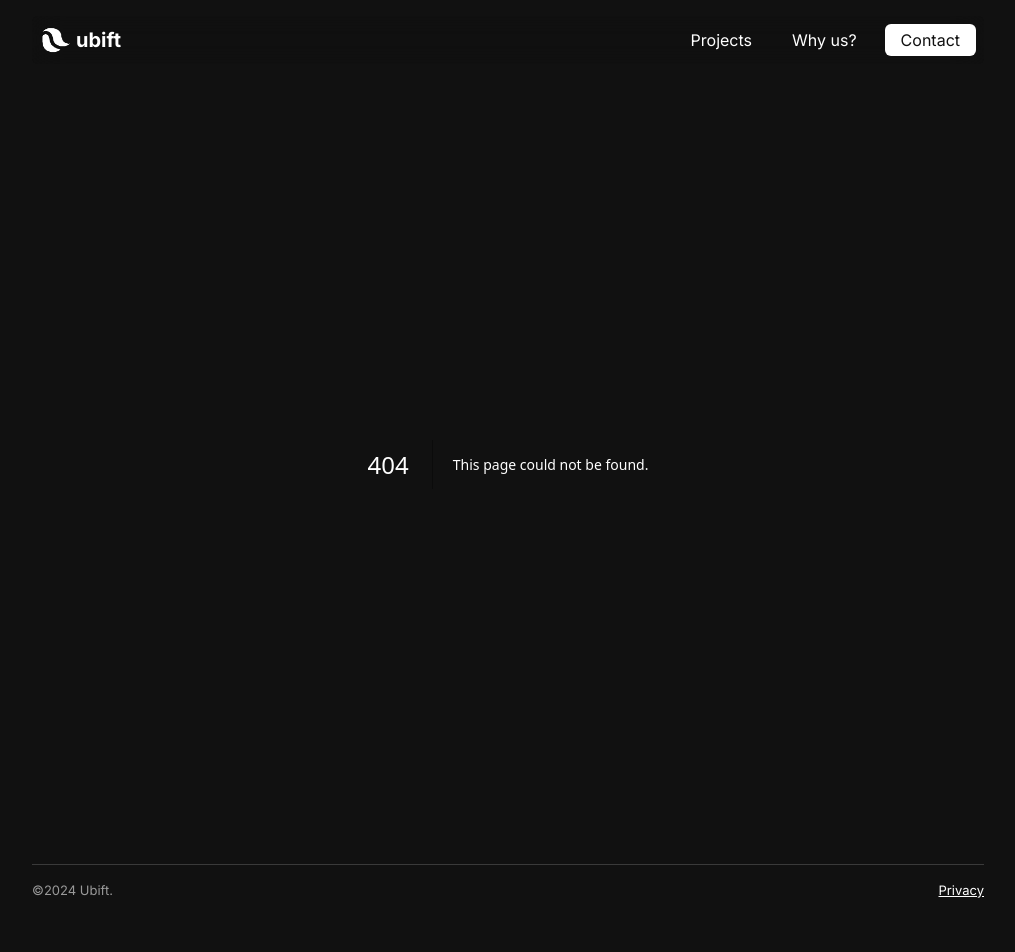
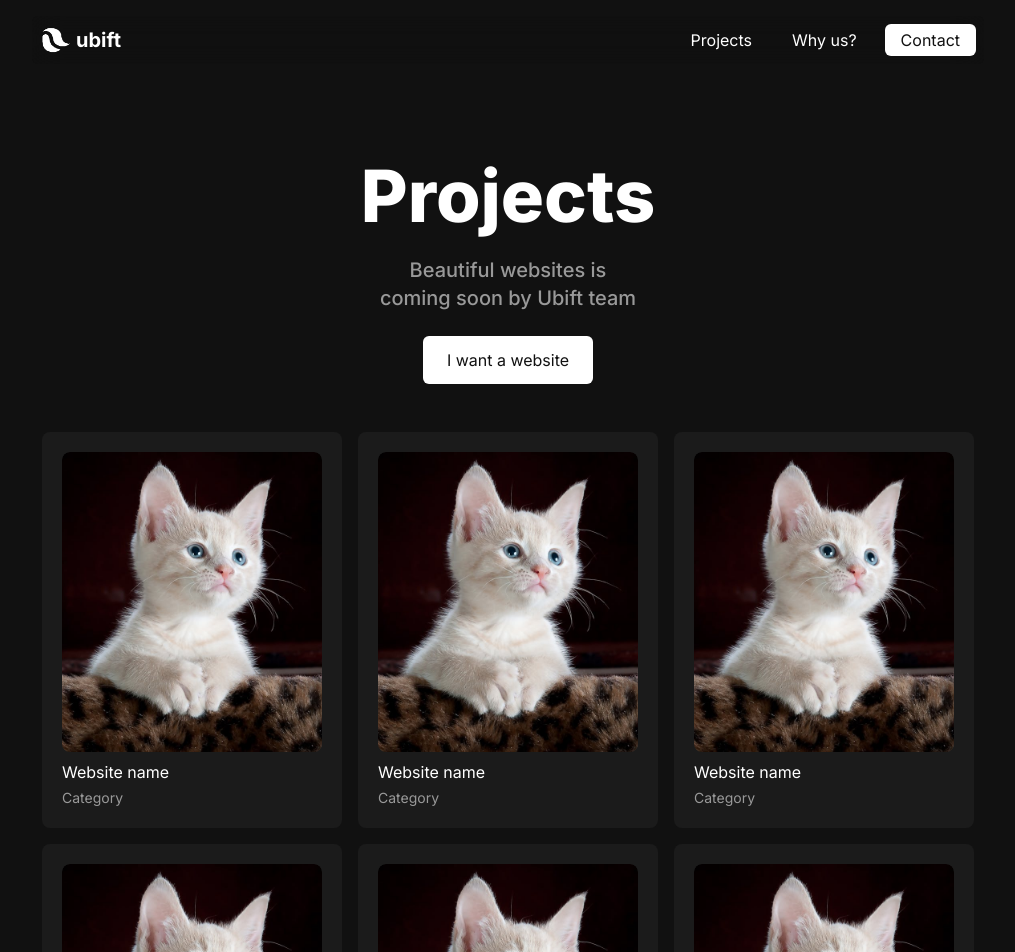
Before and after one commit to ubift/web, a Next.js app: page /projects in a window 1280 px wide. Before the commit this address had no page. Shown: the top 952 px of the page, without its empty margins (132-1147 px from the left). Before the commit the page ends 917 px from the top, so only its background shows below. Built offline with nearby package versions, Linux system fonts and the light colour scheme.

Commit message:
added projects page and card components
added example card image(kitty.jpeg)

```diff
--- /dev/null
+++ b/src/app/projects/_components/Card.jsx
@@ -0,0 +1,18 @@
+import Link from 'next/link'
+import Image from 'next/image'
+
+export default function Card() {
+  return (
+    <div className='p-5 bg-[#1b1b1b] rounded-lg overflow-hidden'>
+      <Link href='/' className='flex flex-col items-start rounded-lg group overflow-hidden'>
+        <div className='overflow-hidden mb-2'>
+          <Image src='/assets/kitty.jpeg' className='max-w[270px] h-[300px] object-cover rounded-lg overflow-hidden group-hover:scale-110 transition-all !duration-300' width={260} height={290} alt='kitty' />
+        </div>
+        <div>
+          <span>Website name</span>
+          <p className='text-primary-gray text-sm mt-1'>Category</p>
+        </div>
+      </Link>
+    </div>
+  )
+}
--- /dev/null
+++ b/src/app/projects/page.jsx
@@ -0,0 +1,26 @@
+import Card from './_components/Card'
+
+export default function Page() {
+  return (
+    <div className='gap-12 flex flex-col items-center py-24'>
+      <div className='gap-6 flex flex-col items-center text-center'>
+        <h1 className='text-7xl font-extrabold'>Projects</h1>
+        <p className='text-primary-gray text-xl font-medium'>
+          Beautiful websites is <br /> coming soon by Ubift team
+        </p>
+        <button className='flex items-center justify-center bg-primary text-primary-dark px-6 py-3 rounded-md hover:opacity-70 transition-all'>
+          I want a website
+        </button>
+      </div>
+      <div className='gap-4 flex flex-wrap items-center justify-center'>
+        <Card />
+        <Card />
+        <Card />
+        <Card />
+        <Card />
+        <Card />
+        <Card />
+      </div>
+    </div>
+  );
+}
```
Also changed, not shown: public/assets/kitty.jpeg (added).
